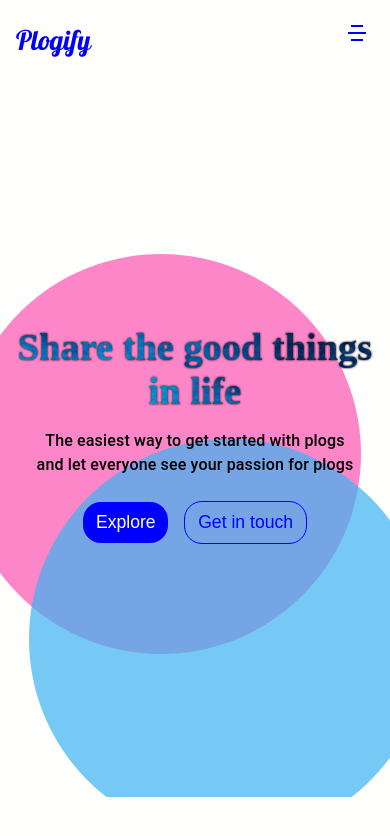
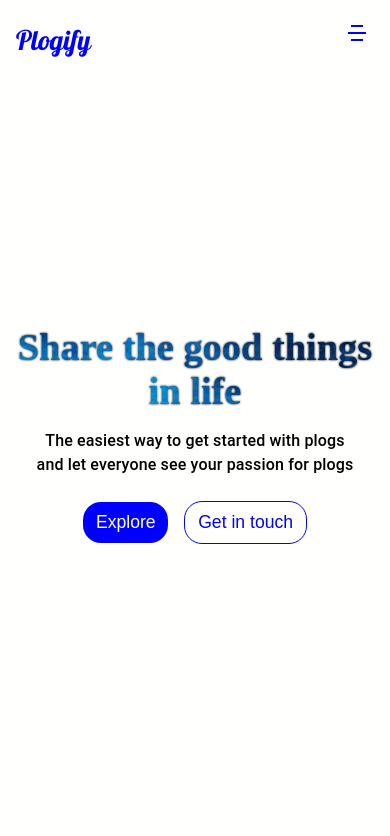
Before and after one commit to Suman373/mern-practice, a React (Create React App) app in the folder client/: page / in a window 390 px wide. Shown: the top 836 px of the page. Built offline with nearby package versions, Linux system fonts and the light colour scheme; no server answers.

Commit message:
fix: removed bubbles for smaller devices

```diff
--- a/client/src/components/Banner/BannerStyle.js
+++ b/client/src/components/Banner/BannerStyle.js
@@ -15,18 +15,18 @@ export default makeStyles(()=>({
         fontFamily:'IBM Plex Sans,serif',
     },
     leftAbstract:{
-        height:'100vh',
-        position:'absolute',
-        left:'-25%',
-        bottom:'30%',
+        height:'40rem',
+        width:'40rem',
+        position:'fixed',
+        left:'-20%',
+        top:'-10%',
         borderRadius:'50%',
         zIndex:'-1',
         transform:'rotate(40deg)',
-        width:'40rem',
         background:"#fc53b3",
         "@media(max-width:1200px)":{
             height:'30rem',
-            width:'20rem',
+            width:'30rem',
             left:"-10%",
             bottom:'20%'
         },
@@ -37,32 +37,38 @@ export default makeStyles(()=>({
             opacity:'0.7',
             bottom:'20%'
         },
+        "@media(max-width:550px)":{
+            display:'none'
+        }
 
     },
     rightAbstract:{
-        height:'100vh',
+        height:'40rem',
         width:'40rem',
         borderRadius:'',
-        top:'30%',
+        bottom:'-10%',
         right:'-20%',
         borderRadius:'50%',
-        position:'absolute',
+        position:'fixed',
         transform:'rotate(-45deg)',
         background:'#3db3f2',
         zIndex:"-1",
         "@media(max-width:1200px)":{
             height:'30rem',
-            width:'25rem',
+            width:'30rem',
             right:'-10%',
             top:'40%',
         },
         "@media(max-width:700px)":{
             height:'25rem',
             width:'25rem',
-            right:"-10%",
+            right:"0%",
             top:'50%',
             opacity:'0.7'
         },
+        "@media(max-width:500px)":{
+            display:'none'
+        }
     },
     bannerTitle:{
         fontSize:'5rem',
```
Also changed, not shown: 1 other file (tests, documents, lock files or other folders).
